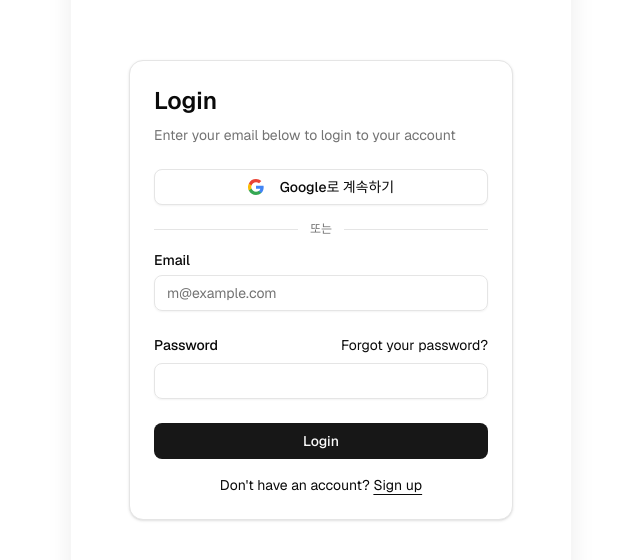
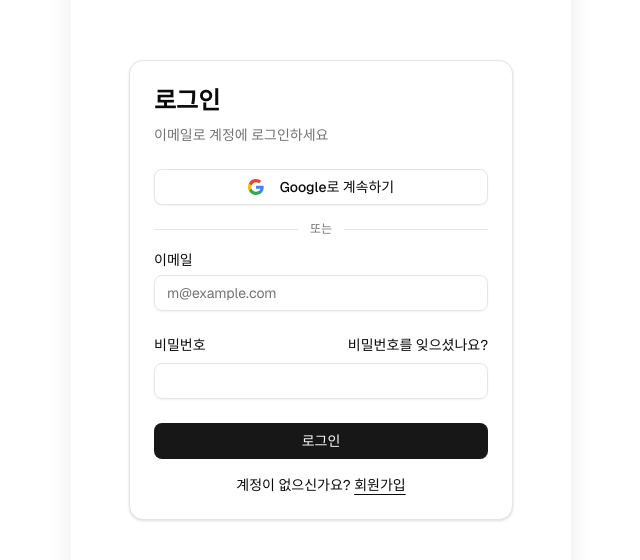
Before and after one commit to TonyMinjeJo/nextjs-supabase-app, a Next.js app: page /auth/login in a window 1280 px wide. Shown: the part 110-670 px from the top of the page, without its empty margins (319-959 px from the left). Built offline with nearby package versions, Linux system fonts and the light colour scheme; no server answers.

Commit message:
✨ feat: 인증 화면 한국어화 및 로그인 기본 복귀 경로를 홈으로 변경

```diff
--- a/app/auth/confirm/route.ts
+++ b/app/auth/confirm/route.ts
@@ -27,5 +27,7 @@ export async function GET(request: NextRequest) {
   }
 
   // redirect the user to an error page with some instructions
-  redirect(`/auth/error?error=No token hash or type`);
+  redirect(
+    `/auth/error?error=${encodeURIComponent("토큰 또는 인증 유형이 없습니다.")}`,
+  );
 }
--- a/app/page.tsx
+++ b/app/page.tsx
@@ -2,7 +2,7 @@ import { GoogleSignInButton } from "@/components/google-sign-in-button";
 import { PageContainer } from "@/components/page-container";
 import { ThemeSwitcher } from "@/components/theme-switcher";
 import { Button } from "@/components/ui/button";
-import { DEFAULT_AFTER_LOGIN } from "@/lib/auth/safe-next";
+import { DEFAULT_AFTER_LOGIN, EVENTS_HOME } from "@/lib/auth/safe-next";
 import { createClient } from "@/lib/supabase/server";
 import { hasEnvVars } from "@/lib/utils";
 import Link from "next/link";
@@ -24,7 +24,7 @@ async function StartButton() {
   if (data?.claims) {
     return (
       <Button asChild className="w-full">
-        <Link href={DEFAULT_AFTER_LOGIN}>내 이벤트로 이동</Link>
+        <Link href={EVENTS_HOME}>내 이벤트로 이동</Link>
       </Button>
     );
   }
--- a/components/forgot-password-form.tsx
+++ b/components/forgot-password-form.tsx
@@ -1,5 +1,6 @@
 "use client";
 
+import { toKoreanAuthError } from "@/lib/auth/error-message";
 import { cn } from "@/lib/utils";
 import { createClient } from "@/lib/supabase/client";
 import { Button } from "@/components/ui/button";
@@ -40,7 +41,7 @@ export function ForgotPasswordForm({
       if (error) throw error;
       setSuccess(true);
     } catch (error: unknown) {
-      setError(error instanceof Error ? error.message : "An error occurred");
+      setError(toKoreanAuthError(error));
     } finally {
       setIsLoading(false);
     }
@@ -51,30 +52,29 @@ export function ForgotPasswordForm({
       {success ? (
         <Card>
           <CardHeader>
-            <CardTitle className="text-2xl">Check Your Email</CardTitle>
-            <CardDescription>Password reset instructions sent</CardDescription>
+            <CardTitle className="text-2xl">이메일을 확인하세요</CardTitle>
+            <CardDescription>비밀번호 재설정 안내를 보냈습니다</CardDescription>
           </CardHeader>
           <CardContent>
             <p className="text-sm text-muted-foreground">
-              If you registered using your email and password, you will receive
-              a password reset email.
+              이메일과 비밀번호로 가입하셨다면 비밀번호 재설정 메일을 받게
+              됩니다.
             </p>
           </CardContent>
         </Card>
       ) : (
         <Card>
           <CardHeader>
-            <CardTitle className="text-2xl">Reset Your Password</CardTitle>
+            <CardTitle className="text-2xl">비밀번호 재설정</CardTitle>
             <CardDescription>
-              Type in your email and we&apos;ll send you a link to reset your
-              password
+              이메일을 입력하시면 비밀번호 재설정 링크를 보내드립니다
             </CardDescription>
           </CardHeader>
           <CardContent>
             <form onSubmit={handleForgotPassword}>
               <div className="flex flex-col gap-6">
                 <div className="grid gap-2">
-                  <Label htmlFor="email">Email</Label>
+                  <Label htmlFor="email">이메일</Label>
                   <Input
                     id="email"
                     type="email"
@@ -86,16 +86,16 @@ export function ForgotPasswordForm({
                 </div>
                 {error && <p className="text-sm text-red-500">{error}</p>}
                 <Button type="submit" className="w-full" disabled={isLoading}>
-                  {isLoading ? "Sending..." : "Send reset email"}
+                  {isLoading ? "보내는 중..." : "재설정 메일 보내기"}
                 </Button>
               </div>
               <div className="mt-4 text-center text-sm">
-                Already have an account?{" "}
+                이미 계정이 있으신가요?{" "}
                 <Link
                   href="/auth/login"
                   className="underline underline-offset-4"
                 >
-                  Login
+                  로그인
                 </Link>
               </div>
             </form>
--- a/components/login-form.tsx
+++ b/components/login-form.tsx
@@ -1,5 +1,6 @@
 "use client";
 
+import { toKoreanAuthError } from "@/lib/auth/error-message";
 import { DEFAULT_AFTER_LOGIN } from "@/lib/auth/safe-next";
 import { cn } from "@/lib/utils";
 import { createClient } from "@/lib/supabase/client";
@@ -20,9 +21,9 @@ import { useState } from "react";
 
 type LoginFormProps = React.ComponentPropsWithoutRef<"div"> & {
   next?: string;
-  /** 카드 제목 (기본: "Login") */
+  /** 카드 제목 (기본: "로그인") */
   title?: string;
-  /** 카드 설명 (기본: 영어 안내 문구) */
+  /** 카드 설명 (기본: 한국어 안내 문구) */
   description?: string;
   /** 회원가입 링크 표시 여부 (기본: true) */
   showSignUp?: boolean;
@@ -35,8 +36,8 @@ type LoginFormProps = React.ComponentPropsWithoutRef<"div"> & {
 export function LoginForm({
   className,
   next = DEFAULT_AFTER_LOGIN,
-  title = "Login",
-  description = "Enter your email below to login to your account",
+  title = "로그인",
+  description = "이메일로 계정에 로그인하세요",
   showSignUp = true,
   showForgot = true,
   footerLink,
@@ -60,10 +61,10 @@ export function LoginForm({
         password,
       });
       if (error) throw error;
-      // 로그인 성공 시 검증된 next 경로(기본: 내 이벤트)로 이동합니다.
+      // 로그인 성공 시 검증된 next 경로(기본: 홈 `/`)로 이동합니다.
       router.push(next);
     } catch (error: unknown) {
-      setError(error instanceof Error ? error.message : "An error occurred");
+      setError(toKoreanAuthError(error));
     } finally {
       setIsLoading(false);
     }
@@ -86,7 +87,7 @@ export function LoginForm({
           <form onSubmit={handleLogin}>
             <div className="flex flex-col gap-6">
               <div className="grid gap-2">
-                <Label htmlFor="email">Email</Label>
+                <Label htmlFor="email">이메일</Label>
                 <Input
                   id="email"
                   type="email"
@@ -98,13 +99,13 @@ export function LoginForm({
               </div>
               <div className="grid gap-2">
                 <div className="flex items-center">
-                  <Label htmlFor="password">Password</Label>
+                  <Label htmlFor="password">비밀번호</Label>
                   {showForgot && (
                     <Link
                       href="/auth/forgot-password"
                       className="ml-auto inline-block text-sm underline-offset-4 hover:underline"
                     >
-                      Forgot your password?
+                      비밀번호를 잊으셨나요?
                     </Link>
                   )}
                 </div>
@@ -118,17 +119,17 @@ export function LoginForm({
               </div>
               {error && <p className="text-sm text-red-500">{error}</p>}
               <Button type="submit" className="w-full" disabled={isLoading}>
-                {isLoading ? "Logging in..." : "Login"}
+                {isLoading ? "로그인 중..." : "로그인"}
               </Button>
             </div>
             {showSignUp && (
               <div className="mt-4 text-center text-sm">
-                Don&apos;t have an account?{" "}
+                계정이 없으신가요?{" "}
                 <Link
                   href="/auth/sign-up"
                   className="underline underline-offset-4"
                 >
-                  Sign up
+                  회원가입
                 </Link>
               </div>
             )}
--- a/components/sign-up-form.tsx
+++ b/components/sign-up-form.tsx
@@ -1,5 +1,6 @@
 "use client";
 
+import { toKoreanAuthError } from "@/lib/auth/error-message";
 import { DEFAULT_AFTER_LOGIN } from "@/lib/auth/safe-next";
 import { cn } from "@/lib/utils";
 import { createClient } from "@/lib/supabase/client";
@@ -36,7 +37,7 @@ export function SignUpForm({
     setError(null);
 
     if (password !== repeatPassword) {
-      setError("Passwords do not match");
+      setError("비밀번호가 일치하지 않습니다.");
       setIsLoading(false);
       return;
     }
@@ -52,7 +53,7 @@ export function SignUpForm({
       if (error) throw error;
       router.push("/auth/sign-up-success");
     } catch (error: unknown) {
-      setError(error instanceof Error ? error.message : "An error occurred");
+      setError(toKoreanAuthError(error));
     } finally {
       setIsLoading(false);
     }
@@ -62,8 +63,8 @@ export function SignUpForm({
     <div className={cn("flex flex-col gap-6", className)} {...props}>
       <Card>
         <CardHeader>
-          <CardTitle className="text-2xl">Sign up</CardTitle>
-          <CardDescription>Create a new account</CardDescription>
+          <CardTitle className="text-2xl">회원가입</CardTitle>
+          <CardDescription>새 계정을 만드세요</CardDescription>
         </CardHeader>
         <CardContent>
           <GoogleSignInButton />
@@ -75,7 +76,7 @@ export function SignUpForm({
           <form onSubmit={handleSignUp}>
             <div className="flex flex-col gap-6">
               <div className="grid gap-2">
-                <Label htmlFor="email">Email</Label>
+                <Label htmlFor="email">이메일</Label>
                 <Input
                   id="email"
                   type="email"
@@ -87,7 +88,7 @@ export function SignUpForm({
               </div>
               <div className="grid gap-2">
                 <div className="flex items-center">
-                  <Label htmlFor="password">Password</Label>
+                  <Label htmlFor="password">비밀번호</Label>
                 </div>
                 <Input
                   id="password"
@@ -99,7 +100,7 @@ export function SignUpForm({
               </div>
               <div className="grid gap-2">
                 <div className="flex items-center">
-                  <Label htmlFor="repeat-password">Repeat Password</Label>
+                  <Label htmlFor="repeat-password">비밀번호 확인</Label>
                 </div>
                 <Input
                   id="repeat-password"
@@ -111,13 +112,13 @@ export function SignUpForm({
               </div>
               {error && <p className="text-sm text-red-500">{error}</p>}
               <Button type="submit" className="w-full" disabled={isLoading}>
-                {isLoading ? "Creating an account..." : "Sign up"}
+                {isLoading ? "계정 만드는 중..." : "회원가입"}
               </Button>
             </div>
             <div className="mt-4 text-center text-sm">
-              Already have an account?{" "}
+              이미 계정이 있으신가요?{" "}
               <Link href="/auth/login" className="underline underline-offset-4">
-                Login
+                로그인
               </Link>
             </div>
           </form>
--- a/components/update-password-form.tsx
+++ b/components/update-password-form.tsx
@@ -1,6 +1,7 @@
 "use client";
 
 import { DEFAULT_AFTER_LOGIN } from "@/lib/auth/safe-next";
+import { toKoreanAuthError } from "@/lib/auth/error-message";
 import { cn } from "@/lib/utils";
 import { createClient } from "@/lib/supabase/client";
 import { Button } from "@/components/ui/button";
@@ -39,7 +40,7 @@ export function UpdatePasswordForm({
       // Update this route to redirect to an authenticated route. The user already has an active session.
       router.push(DEFAULT_AFTER_LOGIN);
     } catch (error: unknown) {
-      setError(error instanceof Error ? error.message : "An error occurred");
+      setError(toKoreanAuthError(error));
     } finally {
       setIsLoading(false);
     }
@@ -49,20 +50,18 @@ export function UpdatePasswordForm({
     <div className={cn("flex flex-col gap-6", className)} {...props}>
       <Card>
         <CardHeader>
-          <CardTitle className="text-2xl">Reset Your Password</CardTitle>
-          <CardDescription>
-            Please enter your new password below.
-          </CardDescription>
+          <CardTitle className="text-2xl">비밀번호 재설정</CardTitle>
+          <CardDescription>새 비밀번호를 입력해주세요.</CardDescription>
         </CardHeader>
         <CardContent>
           <form onSubmit={handleForgotPassword}>
             <div className="flex flex-col gap-6">
               <div className="grid gap-2">
-                <Label htmlFor="password">New password</Label>
+                <Label htmlFor="password">새 비밀번호</Label>
                 <Input
                   id="password"
                   type="password"
-                  placeholder="New password"
+                  placeholder="새 비밀번호"
                   required
                   value={password}
                   onChange={(e) => setPassword(e.target.value)}
@@ -70,7 +69,7 @@ export function UpdatePasswordForm({
               </div>
               {error && <p className="text-sm text-red-500">{error}</p>}
               <Button type="submit" className="w-full" disabled={isLoading}>
-                {isLoading ? "Saving..." : "Save new password"}
+                {isLoading ? "저장 중..." : "새 비밀번호 저장"}
               </Button>
             </div>
           </form>
--- /dev/null
+++ b/lib/auth/error-message.ts
@@ -0,0 +1,24 @@
+// Supabase Auth의 영어 에러 메시지를 한국어로 바꿉니다. 매핑이 없으면 기본 문구를 반환합니다.
+const MESSAGES: [pattern: RegExp, message: string][] = [
+  [/invalid login credentials/i, "이메일 또는 비밀번호가 올바르지 않습니다."],
+  [/email not confirmed/i, "이메일 인증이 완료되지 않았습니다."],
+  [/user already registered/i, "이미 가입된 이메일입니다."],
+  [/password should be at least/i, "비밀번호는 6자 이상이어야 합니다."],
+  [/unable to validate email/i, "올바른 이메일 형식이 아닙니다."],
+  [
+    /rate limit|too many requests/i,
+    "요청이 많습니다. 잠시 후 다시 시도해주세요.",
+  ],
+  [
+    /new password should be different/i,
+    "새 비밀번호는 기존 비밀번호와 달라야 합니다.",
+  ],
+];
+
+export const DEFAULT_ERROR_MESSAGE = "오류가 발생했습니다.";
+
+export function toKoreanAuthError(error: unknown): string {
+  if (!(error instanceof Error)) return DEFAULT_ERROR_MESSAGE;
+  const hit = MESSAGES.find(([pattern]) => pattern.test(error.message));
+  return hit ? hit[1] : DEFAULT_ERROR_MESSAGE;
+}
```
Also changed, not shown: app/auth/error/page.tsx (+3 -5 lines), app/auth/sign-up-success/page.tsx (+6 -4 lines), lib/auth/safe-next.ts (+5 -2 lines).
